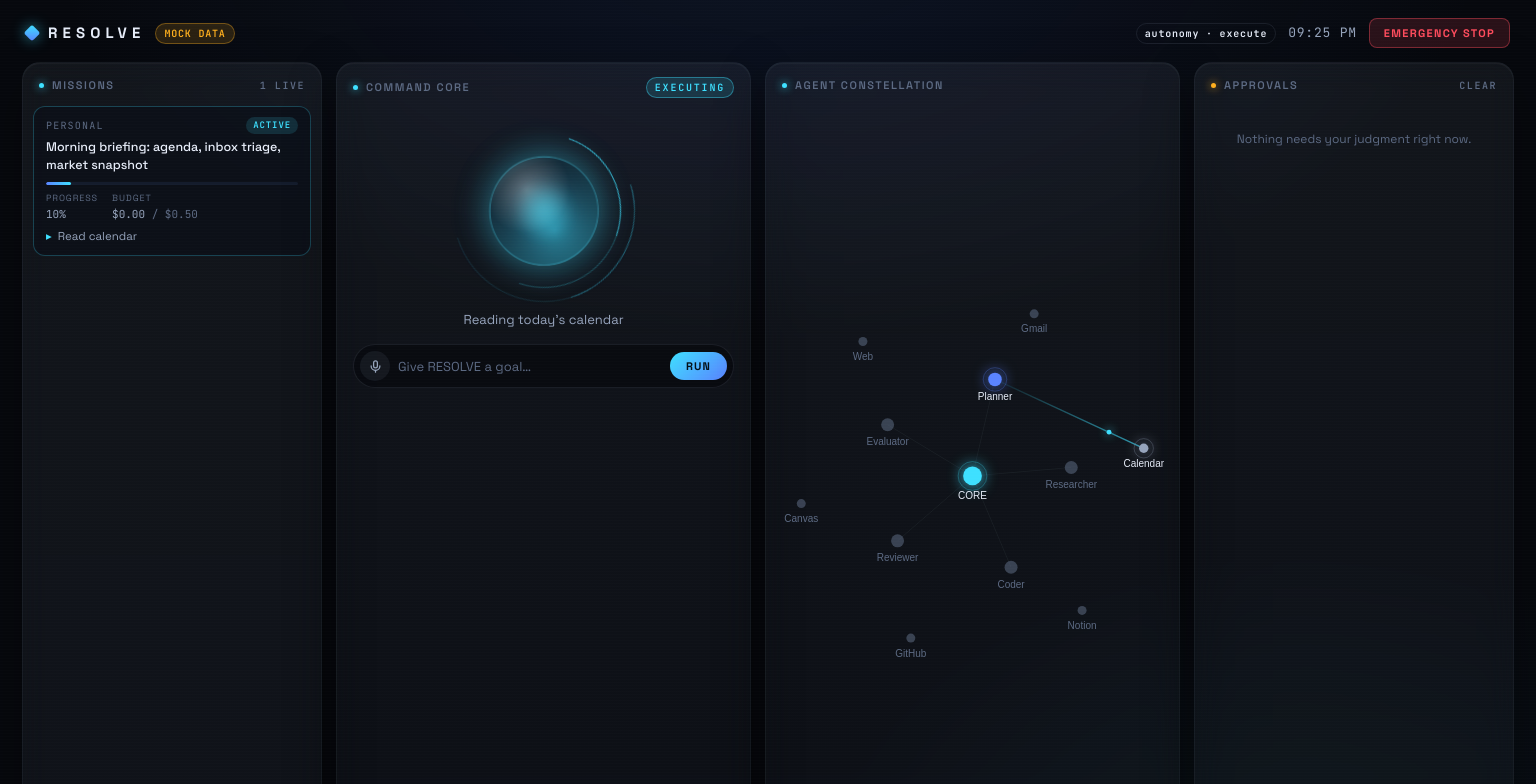
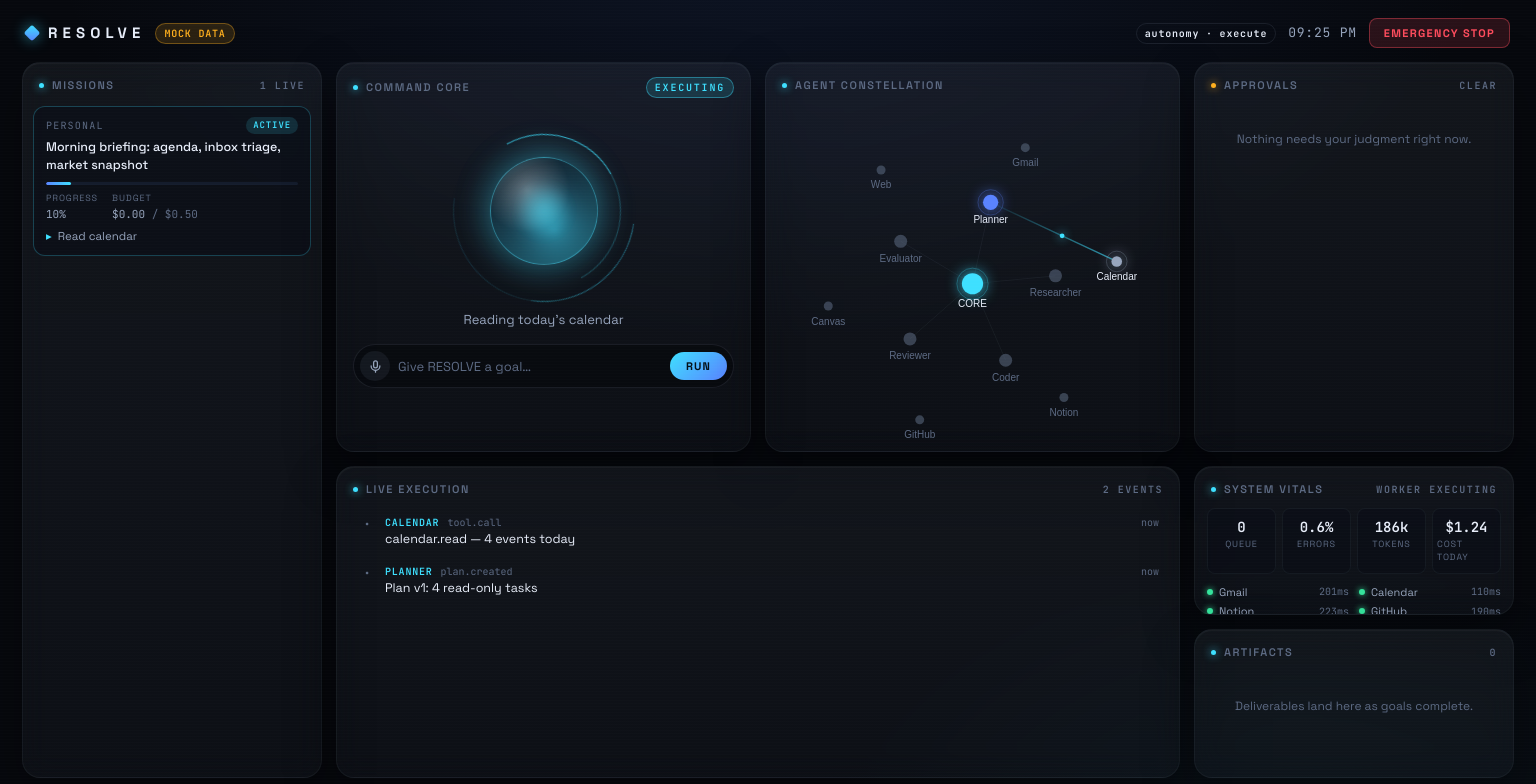
Before and after one commit to Tstansberry81/resolve, a Next.js app in the folder apps/dashboard/: page / in a window 1536 px wide. Shown: the top 784 px of the page. Built offline with nearby package versions, Linux system fonts and the light colour scheme.

Commit message:
Desktop viewport lock: fr rows must resolve against a definite grid height

```diff
--- a/apps/dashboard/app/globals.css
+++ b/apps/dashboard/app/globals.css
@@ -150,6 +150,17 @@ body::before {
   max-width: 1720px;
   margin: 0 auto;
   padding: 0 22px 22px;
+}
+
+/* Desktop: lock the shell to the viewport so the grid's fr rows resolve
+   against a definite height (content scrolls inside panels). With an
+   indefinite grid height, fr rows collapse to content size and the canvas's
+   intrinsic size feeds back into its own row — a runaway growth loop. */
+@media (min-width: 1281px) {
+  .shell {
+    height: 100vh;
+    overflow: hidden;
+  }
 }
 
 .shell-header {
@@ -493,7 +504,7 @@ body::before {
   cursor: not-allowed;
 }
 
-/* ── mission rail ─────────────────────────────────────────────── */
+/* ── mission rail ────────────────────────────────────────────── */
 
 .count {
   margin-left: auto;
```
